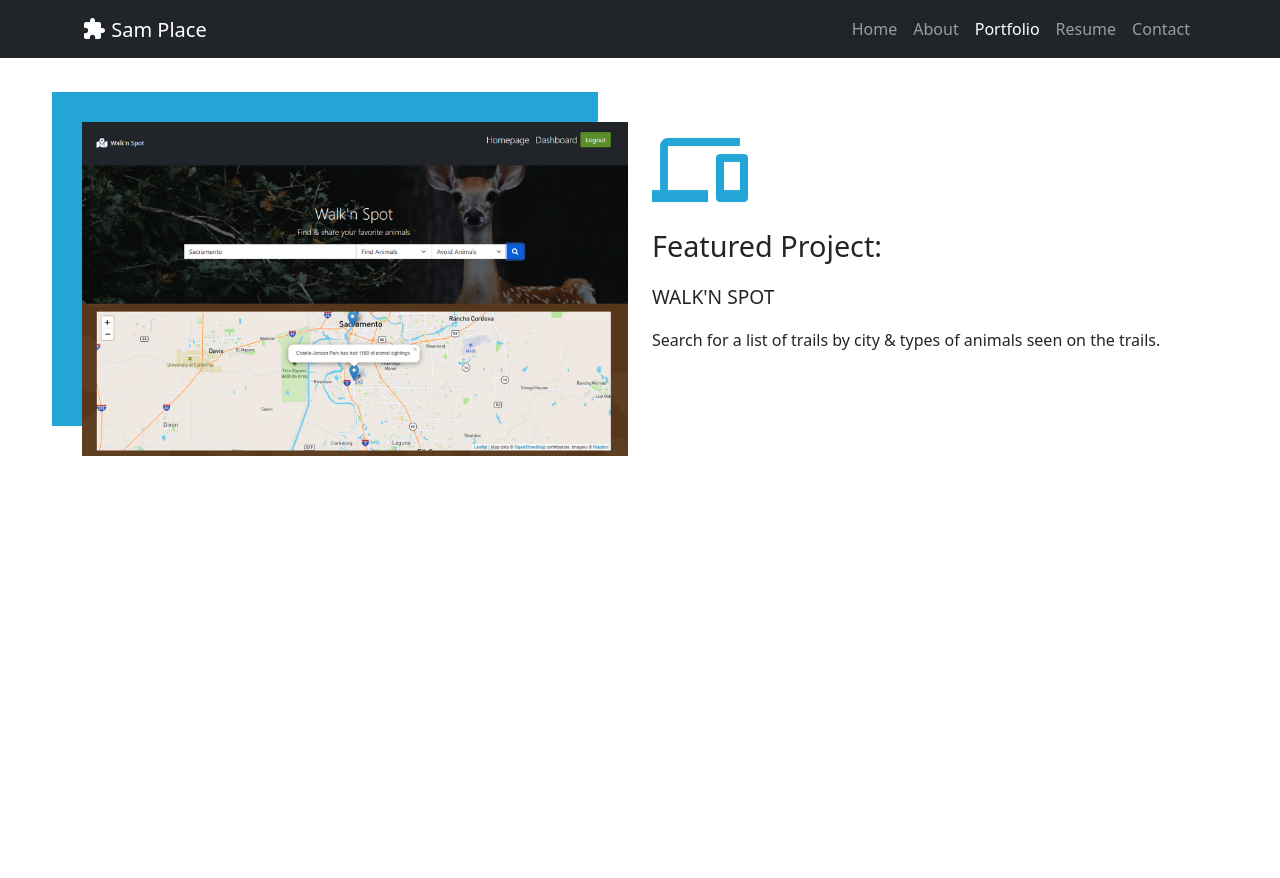
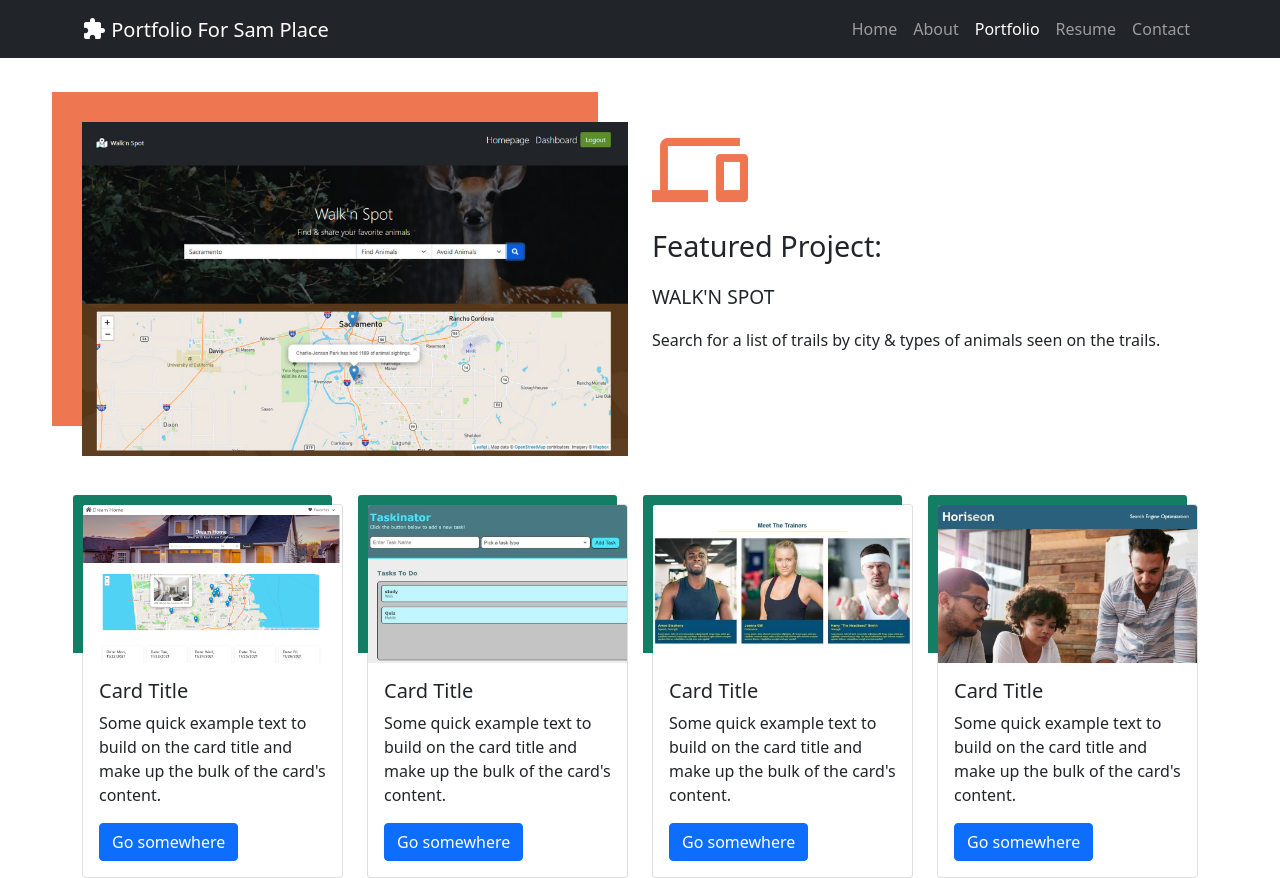
Before and after one commit to samvauclain/react-portfolio, a React (Create React App) app: page / in a window 1280 px wide. Both pictures are taken after a click on the button "Portfolio". Before the commit the page ends 800 px from the top, so only its background shows below. Built offline with nearby package versions, Linux system fonts and the light colour scheme.

Commit message:
more content and layout tests

```diff
--- a/src/App.css
+++ b/src/App.css
@@ -6,13 +6,25 @@
   box-shadow: -30px -30px 0px #23a6d5;
 }
 
-.profilePic {
-  width: 100px;
-  filter: grayscale(1);
+.offsest-box-color-2 {
+  box-shadow: -30px -30px 0px #ee7752;
+}
+
+.offsest-box-color-3-sm {
+  box-shadow: -10px -10px 0px #147e65;
 }
 
 .color-1 {
   color: #23a6d5;
+}
+
+.color-2 {
+  color: #ee7752;
+}
+
+.profilePic {
+  width: 100px;
+  filter: grayscale(1);
 }
 
 .xl-icon {
--- a/src/components/Header/index.js
+++ b/src/components/Header/index.js
@@ -13,7 +13,7 @@
         <header className="pb-3">
           <Navbar collapseOnSelect expand="lg" bg="dark" variant="dark">
                 <Container>
-                <Navbar.Brand><span class="material-icons static-gradient position-relative align-icons">extension</span> Sam Place</Navbar.Brand>
+                <Navbar.Brand><span class="material-icons static-gradient position-relative align-icons">extension</span> Portfolio For Sam Place</Navbar.Brand>
                 <Navbar.Toggle aria-controls="responsive-navbar-nav" />
                 <Navbar.Collapse id="responsive-navbar-nav">
                     <Nav className="me-auto">
--- a/src/components/Home/index.js
+++ b/src/components/Home/index.js
@@ -10,11 +10,11 @@
                 <img src = {helloWorld} alt="hello world" className='helloWorld w-100 offsest-box-color-1'/>
             </Col>
             <Col className="my-3 col-12 col-md-4 col-lg-6">
-            <span class="material-icons xl-icon color-1">
+            <span className="material-icons xl-icon color-1">
                     devices
                 </span>
-                <p class="xl-txt">Hello World!</p>
-                <p class="lg-txt">
+                <p className="xl-txt">Hello World!</p>
+                <p className="lg-txt">
                     I'M SAM PLACE &amp; I'M A WEB&nbsp;DEVELOPER
                 </p>
             </Col>
--- a/src/components/Portfolio/index.js
+++ b/src/components/Portfolio/index.js
@@ -1,16 +1,20 @@
 import React from 'react';
-import { Container, Row, Col } from 'react-bootstrap';
+import { Container, Row, Col, Card, Button } from 'react-bootstrap';
 import walkNSpot from "../../assets/walk-n-spot.png";
+import dreamHome from "../../assets/weather-real-estate.png";
+import taskinator from "../../assets/taskinator.jpg";
+import runBuddy from "../../assets/run-buddy.jpg";
+import horiseon from "../../assets/horiseon.jpg";
 
 function Portfolio() {
     return (
         <Container>
         <Row className="my-3 justify-content-md-center py-3">
             <Col className="my-3 col-12 col-md-8 col-lg-6">
-                <img src = {walkNSpot} alt="hello world" className='walkNSpot w-100 offsest-box-color-1'/>
+                <img src = {walkNSpot} alt="hello world" className='walkNSpot w-100 offsest-box-color-2'/>
             </Col>
             <Col className="my-3 col-12 col-md-4 col-lg-6">
-            <span className="material-icons xl-icon color-1">
+            <span className="material-icons xl-icon color-2">
                     devices
                 </span>
                 <p className="xl-txt">Featured Project:</p>
@@ -18,6 +22,63 @@
                 <p>Search for a list of trails by city & types of animals seen on the trails.</p>
             </Col>
         </Row>
+
+        <Row>
+            <Col>
+            <Card>
+                <Card.Img variant="top" src = {dreamHome} alt="hello world" className='dreamHome w-100 offsest-box-color-3-sm' />
+                <Card.Body>
+                    <Card.Title>Card Title</Card.Title>
+                    <Card.Text>
+                    Some quick example text to build on the card title and make up the bulk of
+                    the card's content.
+                    </Card.Text>
+                    <Button variant="primary">Go somewhere</Button>
+                </Card.Body>
+                </Card>
+            </Col>
+            <Col>
+            <Card>
+            <Card.Img variant="top" src = {taskinator} alt="hello world" className='taskinator w-100 offsest-box-color-3-sm' />
+                <Card.Body>
+                    <Card.Title>Card Title</Card.Title>
+                    <Card.Text>
+                    Some quick example text to build on the card title and make up the bulk of
+                    the card's content.
+                    </Card.Text>
+                    <Button variant="primary">Go somewhere</Button>
+                </Card.Body>
+                </Card>
+            </Col>
+            <Col>
+            <Card>
+            <Card.Img variant="top" src =  {runBuddy} alt="hello world" className='runBuddy w-100 offsest-box-color-3-sm' />
+                <Card.Body>
+                    <Card.Title>Card Title</Card.Title>
+                    <Card.Text>
+                    Some quick example text to build on the card title and make up the bulk of
+                    the card's content.
+                    </Card.Text>
+                    <Button variant="primary">Go somewhere</Button>
+                </Card.Body>
+                </Card>
+            </Col>
+            <Col>
+            <Card>
+            <Card.Img variant="top" src =  {horiseon} alt="hello world" className='horiseon w-100 offsest-box-color-3-sm' />
+                <Card.Body>
+                    <Card.Title>Card Title</Card.Title>
+                    <Card.Text>
+                    Some quick example text to build on the card title and make up the bulk of
+                    the card's content.
+                    </Card.Text>
+                    <Button variant="primary">Go somewhere</Button>
+                </Card.Body>
+                </Card>
+            </Col>
+        </Row>
+
+
         </Container>
     )
 }
```
